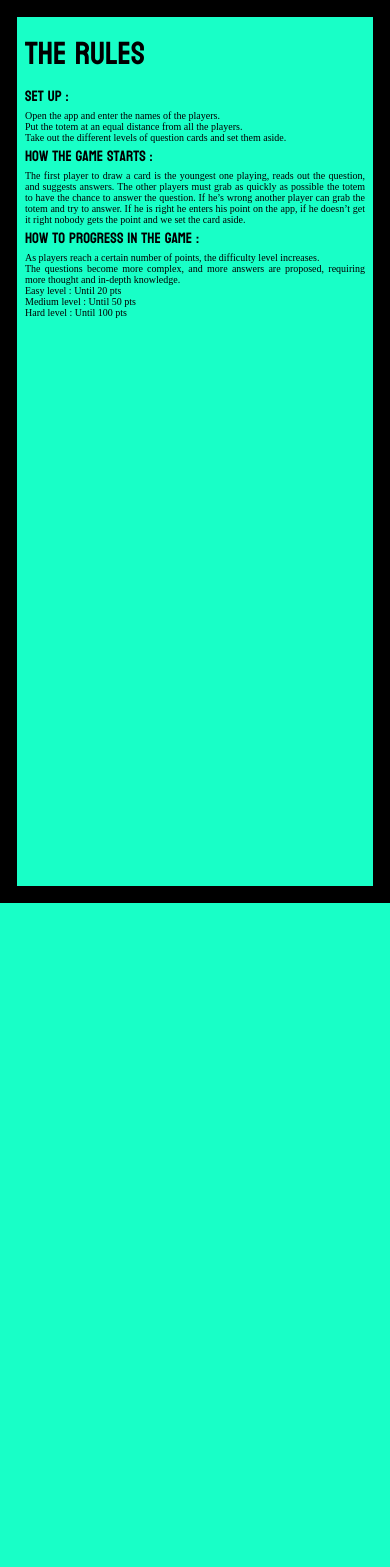
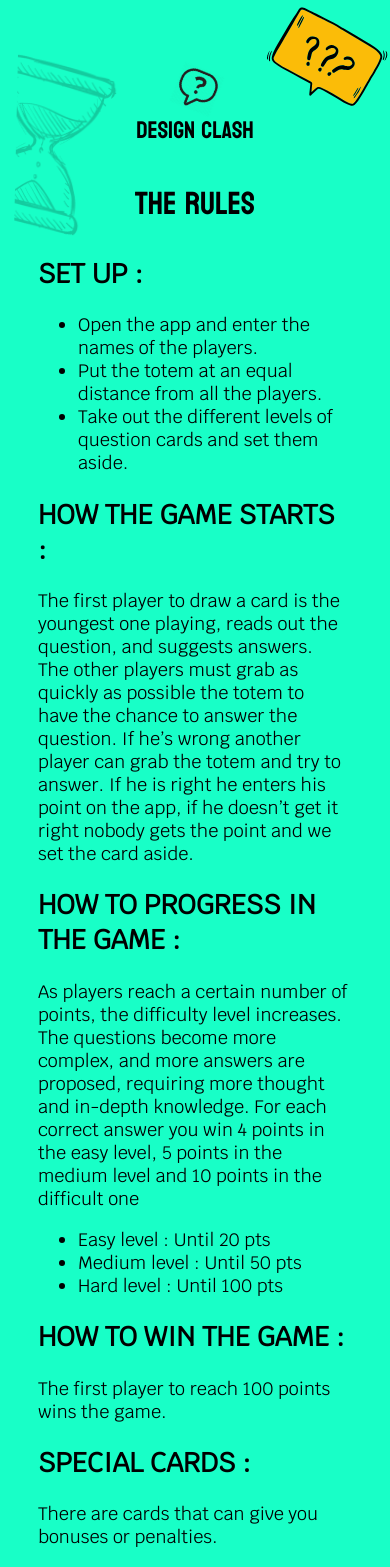
Before and after one commit to remimoul/DesignClash, a React (Create React App) app: page /Rules in a window 390 px wide. Shown: the top 1567 px of the page. Before the commit the page ends 903 px from the top, so only its background shows below. Built offline with nearby package versions, Linux system fonts and the light colour scheme.

Commit message:
maj page rules and css

```diff
--- a/src/components/Accueil.js
+++ b/src/components/Accueil.js
@@ -2,6 +2,7 @@ import * as React from 'react';
 import {Link} from 'react-router-dom';
 import tableHome from '../assets/image/01.png';
 import objectHome from '../assets/image/Objects.svg';
+import thinkhome from '../assets/image/thinkacc.svg';
 
 
   function Accueil() {
@@ -10,7 +11,7 @@ import objectHome from '../assets/image/Objects.svg';
 
 return (
   <>
-
+ <div>
     <div className='button-container'>
   <h1 className="TitleGame">Design Clash</h1>
 
@@ -29,10 +30,8 @@ return (
 </div>
   <img className='tableHome' alt='tableHome' src={tableHome}></img>
   <img className='objectHome' alt='objectHome' src={objectHome}></img>
-  {/* <div className='tableHome' alt='stop'></div> */}
-  <div className='thinkHome' alt='stop'></div>
-  {/* <div className='objectHome' alt='stop'></div> */}
-
+  <img className='thinkHome' alt='thinkHome' src={thinkhome}></img>
+</div>
 </>
 );
 
--- a/src/components/Rules.js
+++ b/src/components/Rules.js
@@ -1,15 +1,58 @@
+import ques from '../assets/image/ques.png';
+import sablerank from '../assets/image/sablerank.png';
+import inconnuRank from '../assets/image/inconnu.svg';
+import { createEvent } from '@testing-library/react';
+
 function Rules(){
     return (
 
         <div>
-          <div style={{color: 'black', fontSize: 32, fontFamily: 'Koulen', fontWeight: '400'}}>the rules</div>
-          <div style={{color: 'black', fontSize: 15, fontFamily: 'Koulen', fontWeight: '400'}}>set up :</div>
-          <div style={{color: 'black', fontSize: 10, fontFamily: 'Kokoro', fontWeight: '400'}}>Open the app and enter the names of the players. <br/>Put the totem at an equal distance from all the players. <br/>Take out the different levels of question cards and set them aside. </div>
-          <div style={{color: 'black', fontSize: 15, fontFamily: 'Koulen', fontWeight: '400'}}>How the game starts :</div>
-          <div style={{textAlign: 'justify', color: 'black', fontSize: 10, fontFamily: 'Kokoro', fontWeight: '400'}}>The first player to draw a card is the youngest one playing, reads out the question, and suggests answers. The other players must grab as quickly as possible the totem to have the chance to answer the question. If he’s wrong another player can grab the totem and try to answer. If he is right he enters his point on the app, if he doesn’t get it right nobody gets the point and we set the card aside. <br/></div>
-          <div style={{color: 'black', fontSize: 15, fontFamily: 'Koulen', fontWeight: '400'}}>How to progress in the game :</div>
-          <div style={{textAlign: 'justify', color: 'black', fontSize: 10, fontFamily: 'Kokoro', fontWeight: '400'}}>As players reach a certain number of points, the difficulty level increases. <br/>The questions become more complex, and more answers are proposed, requiring more thought and in-depth knowledge.<br/></div>
-          <div style={{textAlign: 'justify', color: 'black', fontSize: 10, fontFamily: 'Kokoro', fontWeight: '400'}}>Easy level : Until 20 pts<br/>Medium level : Until 50 pts<br/>Hard level : Until 100 pts</div>
+            <div className='container-logo-rules'>
+      <img className='logo-ques1' src={ques} alt='star'></img>
+        <h1 className='addPlayerTitle'>Design Clash</h1>
+      </div>
+
+
+          <div style={{color: 'black', fontSize: 32, fontFamily: 'Koulen', fontWeight: '400', textAlign: 'center'}}>the rules</div>
+      <div className='rulesText'>
+      <h2>SET UP : </h2>
+      <ul>
+        <li>Open the app and enter the names of the players.</li>
+        <li>Put the totem at an equal distance from all the players.</li>
+        <li>Take out the different levels of question cards and set them aside.</li>
+      </ul>
+      <h2>HOW THE GAME STARTS : </h2>
+      <p>
+      The first player to draw a card is the youngest one playing, reads out the question, and suggests answers. The other players must grab as quickly as possible the totem to have the chance to answer the question. If he’s wrong another player can grab the totem and try to answer. If he is right he enters his point on the app, if he doesn’t get it right nobody gets the point and we set the card aside.
+      </p>
+      <h2>HOW TO PROGRESS IN THE GAME :</h2>
+      <p>As players reach a certain number of points, the difficulty level increases.
+The questions become more complex, and more answers are proposed, requiring more thought and in-depth knowledge.
+For each correct answer you win 4 points in the easy level, 5 points in the medium level and 10 points in the difficult one</p>
+      <ul>
+        <li>Easy level : Until 20 pts</li>
+        <li>Medium level : Until 50 pts</li>
+        <li>Hard level : Until 100 pts</li>
+      </ul>
+
+      <h2>HOW TO WIN THE GAME :</h2>
+      <p>The first player to reach 100 points wins the game.</p>
+
+      <h2>SPECIAL CARDS : </h2>
+      <p>There are cards that can give you bonuses or penalties.</p>
+      <ul>
+        <li>Bonus Card: The card doubles the points of the players.</li>
+        <li>Penalty Card: If a player gets this card he loses 2 points.</li>
+        <li>Exchange Card: If a player gets this card he has the opportunity to exchange his points with another player’s points</li>
+
+        </ul>
+
+
+      </div>
+
+          <img className='tableRulesIMG' src={sablerank} alt='tableRank'></img>
+        <img className='inconnuRankIMG' src={inconnuRank} alt='inconnuRank'></img>
+
         </div>
 
     )
--- a/src/styles/style.css
+++ b/src/styles/style.css
@@ -9,10 +9,10 @@
 }
 
 html {
-  height: 103%;
-  border: 17px solid black;
+  /* height: 103%; */
+  /* border: 17px solid black; */
     background: #18FFC7;
-    overflow: hidden;
+    /* overflow: hidden; */
   }
 
 
@@ -167,7 +167,7 @@ margin-left: -10%;
   }
 
   .thinkHome{
-    background: url("../assets/image/thinkacc.svg");
+
     position: absolute;
     top: 0; /* Positionne l'élément en haut */
     right: 0; /* Positionne l'élément à droite */
@@ -326,6 +326,16 @@ line-height: 241.187%;
     position: absolute;
 }
 
+.tableRulesIMG {
+
+  transform: rotate(1.274deg);
+ left: 4%;
+ top: 6%;
+  z-index: -1;
+  position: absolute;
+}
+
+
 .inconnuRankIMG {
     width: 9rem;
     height: 9rem;
@@ -428,6 +438,12 @@ height: 22px;
   align-items: center;
 }
 
+.container-logo-rules {
+	display: flex;
+	flex-direction: column;
+	align-items: center;
+}
+
   .logo-ques {
     transform: rotate(22.067deg);
     width: 11%;
@@ -440,5 +456,14 @@ height: 22px;
     margin-left: 7%;
   }
 
+  .rulesText {
+    font-family: 'Krub';
+    text-align: left;
+    font-size: 18px;
+    margin-left: 8%;
+    margin-right: 9%;
+
+  }
+
 
 }
```
